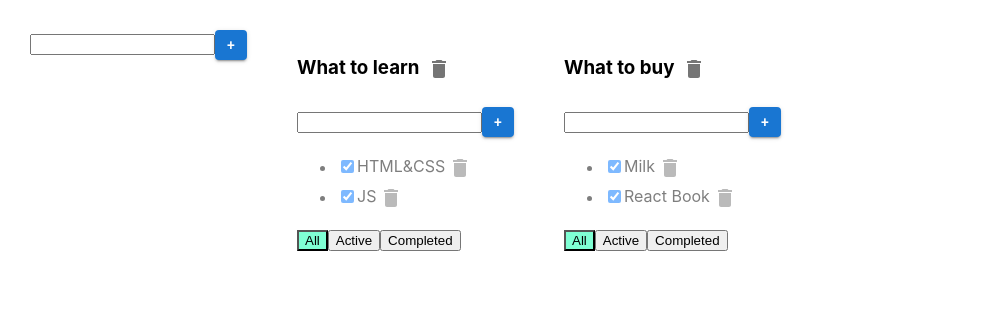
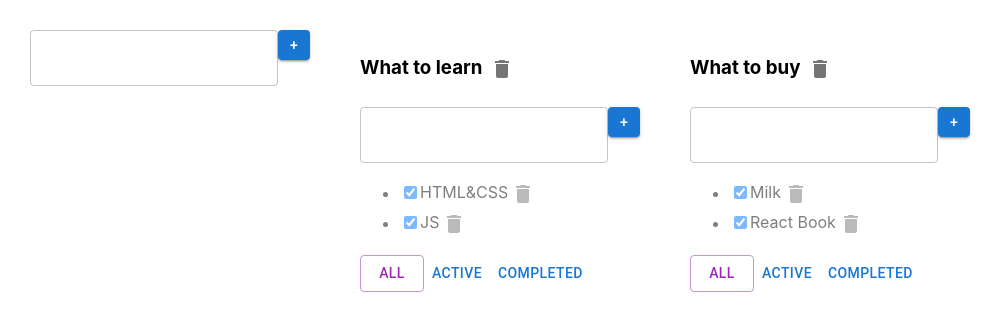
Before and after one commit to akach-dev/todolist-tuesday, a React (Create React App) app: page / in a window 1280 px wide. Shown: the top 330 px of the page, without its empty margins (0-1004 px from the left). Built offline with nearby package versions, Linux system fonts and the light colour scheme.

Commit message:
add TextField component

```diff
--- a/src/Todolist.tsx
+++ b/src/Todolist.tsx
@@ -87,15 +87,21 @@ export const Todolist: FC<PropsType> = ({
       }
     </ul>
     <div>
-      <button className={filter === 'all' ? "active-filter" : ""}
-              onClick={onAllClickHandler}>All
-      </button>
-      <button className={filter === 'active' ? "active-filter" : ""}
-              onClick={onActiveClickHandler}>Active
-      </button>
-      <button className={filter === 'completed' ? "active-filter" : ""}
-              onClick={onCompletedClickHandler}>Completed
-      </button>
+      <Button
+         variant={filter === 'all' ? "outlined" : "text"}
+         color={filter === 'all' ? 'secondary' : 'primary'}
+         onClick={onAllClickHandler}>All
+      </Button>
+      <Button
+         variant={filter === 'active' ? "outlined" : "text"}
+         color={filter === 'active' ? 'secondary' : 'primary'}
+         onClick={onActiveClickHandler}>Active
+      </Button>
+      <Button
+         variant={filter === 'completed' ? "outlined" : "text"}
+         color={filter === 'completed' ? 'secondary' : 'primary'}
+         onClick={onCompletedClickHandler}>Completed
+      </Button>
     </div>
   </div>
 };
--- a/src/components/AddItemForm.tsx
+++ b/src/components/AddItemForm.tsx
@@ -1,5 +1,5 @@
 import React, {ChangeEvent, FC, KeyboardEvent, useState} from 'react';
-import {Button} from "@mui/material";
+import {Button, TextField} from "@mui/material";
 
 type AddItemFormPropsType = {
   addItem: (title: string) => void
@@ -32,11 +32,13 @@ export const AddItemForm: FC<AddItemFormPropsType> = ({addItem}) => {
   }
   return (
      <div>
-       <input value={inputTitle}
-              onChange={onChangeHandler}
-              onKeyDown={onKeyPressHandler}
-              className={error ? "error" : ""}
-       />
+
+       <TextField value={inputTitle}
+                  variant={"outlined"}
+                  onChange={onChangeHandler}
+                  onKeyDown={onKeyPressHandler}
+                  className={error ? "error" : ""}/>
+
        <Button onClick={addTaskHandler} color={"primary"} variant={"contained"}
                style={{maxWidth: '30px', maxHeight: '30px', minWidth: '30px', minHeight: '30px'}}>+</Button>
 
--- a/src/components/EditableSpan.tsx
+++ b/src/components/EditableSpan.tsx
@@ -1,4 +1,5 @@
 import React, {ChangeEvent, FC, useState} from 'react';
+import {TextField} from "@mui/material";
 
 type EditableSpanPropsType = {
   oldTitle: string
@@ -22,11 +23,12 @@ export const EditableSpan: FC<EditableSpanPropsType> = ({oldTitle, callback}) =>
   };
   return (
      isOpen
-        ? <input
+        ? <TextField
            value={newTitle}
            onChange={onChangeHandler}
            onBlur={isOpenHandler}
-           autoFocus/>
+           autoFocus
+        />
         : <span onDoubleClick={isOpenHandler}>{oldTitle}</span>
   )
 
```
